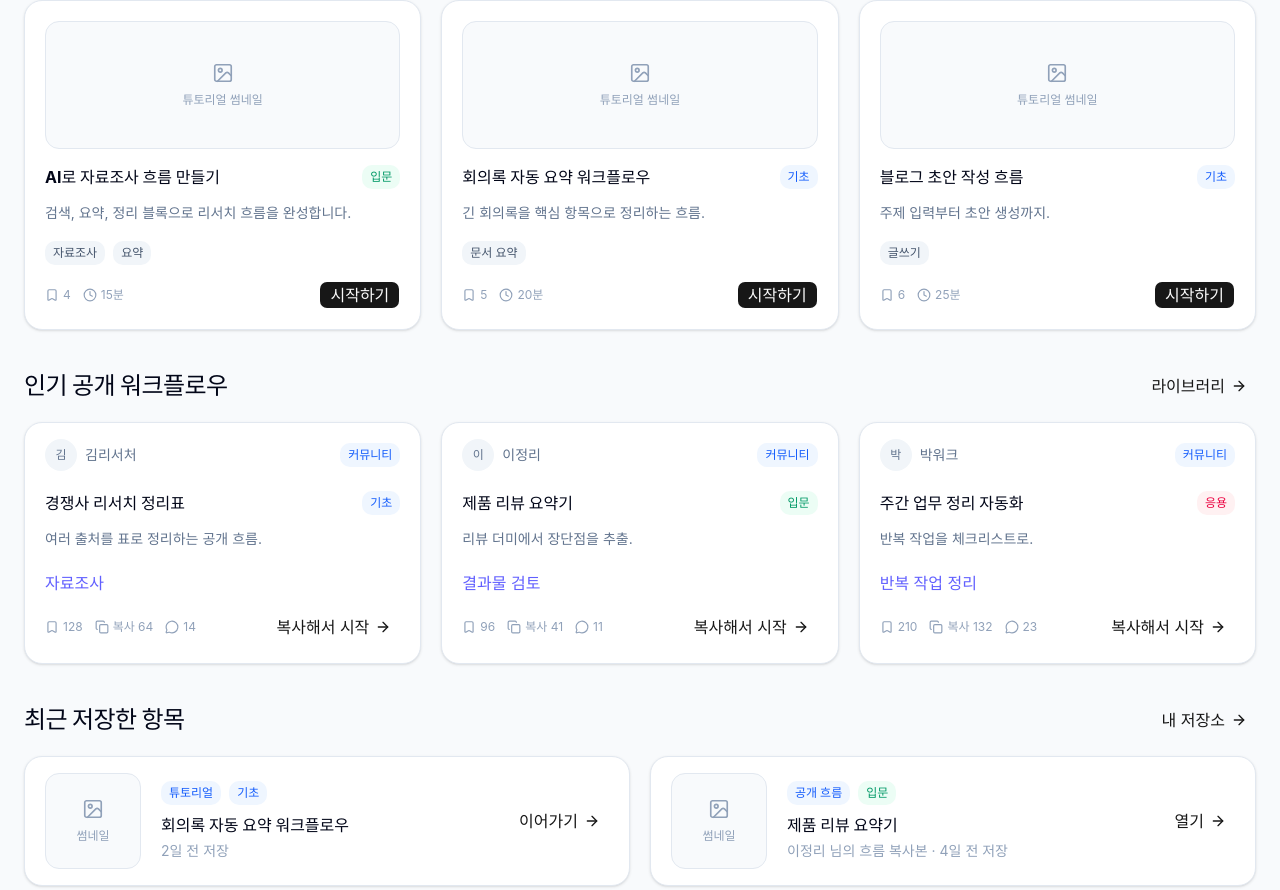
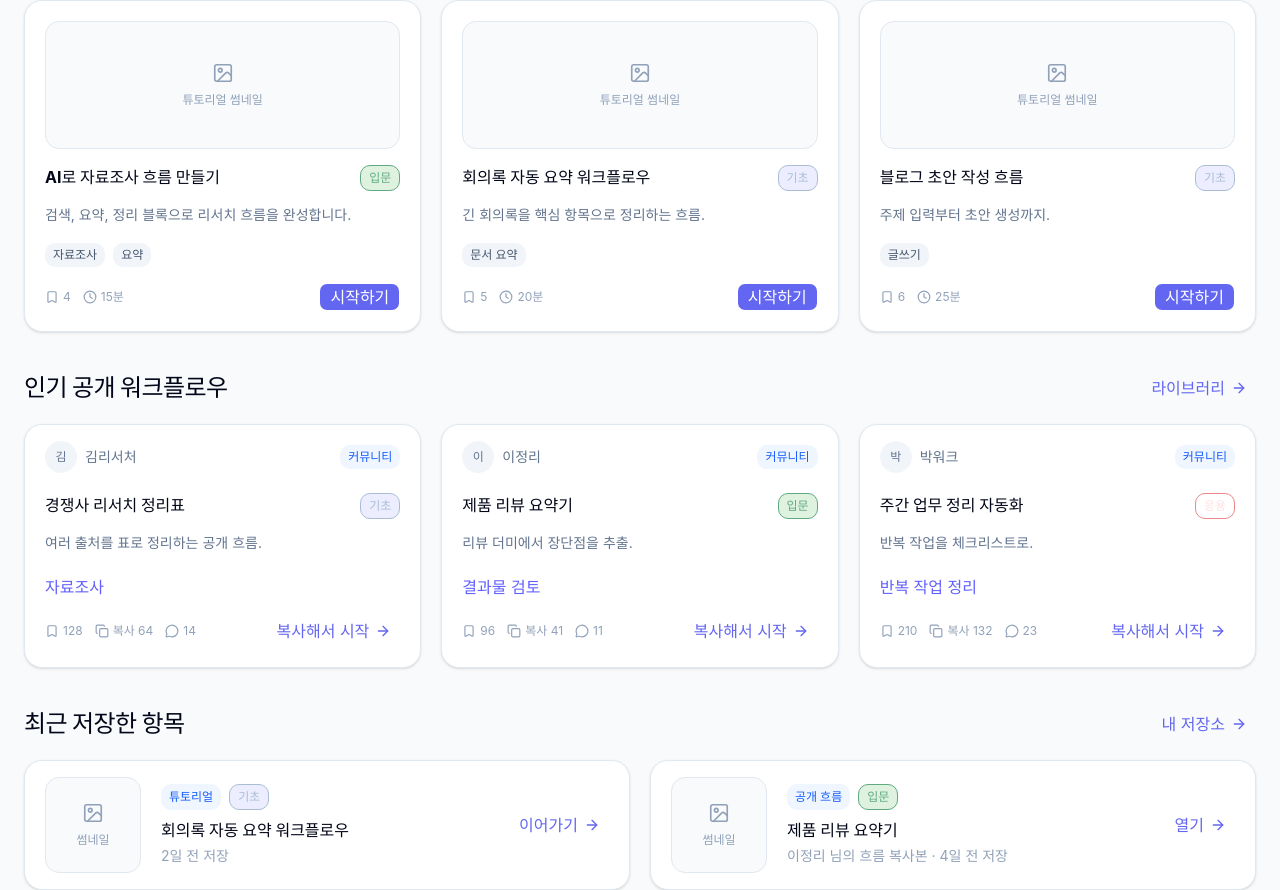
Before and after one commit to UMCLearningLM/UMCLearningLM_FE, a React (Vite) app in the folder LearningLM/: page / in a window 1280 px wide. Shown: the part 1323-2213 px from the top of the page. Built offline with nearby package versions, Linux system fonts and the light colour scheme.

Commit message:
공통컴포넌트 수정

```diff
--- a/LearningLM/src/components/ui/Badge.tsx
+++ b/LearningLM/src/components/ui/Badge.tsx
@@ -1,7 +1,17 @@
 import type { HTMLAttributes, ReactNode } from 'react'
 
-type BadgeVariant = 'gray' | 'green' | 'blue' | 'purple' | 'pink'
+export type BadgeVariant =
+  | 'gray'
+  | 'green'
+  | 'blue'
+  | 'purple'
+  | 'pink'
+  | 'levelBeginner'
+  | 'levelBasic'
+  | 'levelAdvanced'
 type BadgeSize = 'sm' | 'md'
+
+
 
 interface BadgeProps extends HTMLAttributes<HTMLSpanElement> {
   variant?: BadgeVariant
@@ -10,11 +20,29 @@ interface BadgeProps extends HTMLAttributes<HTMLSpanElement> {
 }
 
 const variantClass: Record<BadgeVariant, string> = {
-  gray: 'bg-slate-100 text-slate-600',
-  green: 'bg-emerald-50 text-emerald-600',
-  blue: 'bg-blue-50 text-blue-600',
-  purple: 'bg-indigo-50 text-indigo-600',
-  pink: 'bg-rose-50 text-rose-600',
+  gray:
+    'bg-slate-100 text-slate-600',
+
+  green:
+    'bg-emerald-50 text-emerald-600',
+
+  blue:
+    'bg-blue-50 text-blue-600',
+
+  purple:
+    'bg-indigo-50 text-indigo-600',
+
+  pink:
+    'bg-rose-50 text-rose-600',
+
+  levelBeginner:
+    'border border-[#5FAA81] bg-[#DFF2DF] text-[#5FAA81]',
+
+  levelBasic:
+    'border border-[#A9BDD4] bg-[#ECEEFF] text-[#A9BDD4]',
+
+  levelAdvanced:
+    'border border-[#EF8888] bg-white text-[#FFE1E1]',
 }
 
 const sizeClass: Record<BadgeSize, string> = {
@@ -29,10 +57,17 @@ export function Badge({
   children,
   ...props
 }: BadgeProps) {
+  const isLevelVariant =
+    variant === 'levelBeginner' ||
+    variant === 'levelBasic' ||
+    variant === 'levelAdvanced'
   return (
     <span
       className={[
-        'inline-flex items-center rounded-lg font-semibold',
+        'inline-flex items-center rounded-lg',
+        isLevelVariant
+          ? 'font-black'
+          : 'font-semibold',
         variantClass[variant],
         sizeClass[size],
         className,
--- a/LearningLM/src/components/ui/Button.tsx
+++ b/LearningLM/src/components/ui/Button.tsx
@@ -21,7 +21,7 @@ const buttonVariants = cva(
     variants: {
       variant: {
         default:
-          'bg-primary text-primary-foreground hover:bg-primary/80',
+          'bg-primary text-primary-foreground hover:bg-[var(--primary-hover)]',
 
         outline:
           'border-border bg-background hover:bg-muted hover:text-foreground aria-expanded:bg-muted aria-expanded:text-foreground dark:border-input dark:bg-input/30 dark:hover:bg-input/50',
--- a/LearningLM/src/features/tutorial/components/TutorialCard.tsx
+++ b/LearningLM/src/features/tutorial/components/TutorialCard.tsx
@@ -1,17 +1,31 @@
-import { Blocks, Clock } from 'lucide-react'
-import type { Tutorial } from '../data/tutorials'
-import { Button } from '../../../components/ui/Button'
-import { Card } from '../../../components/ui/Card'
+import {
+  Blocks,
+  Clock,
+} from 'lucide-react'
+
+import type {
+  Tutorial,
+} from '../data/tutorials'
+
+import {
+  Button,
+} from '../../../components/ui/Button'
+
+import {
+  Badge,
+} from '../../../components/ui/Badge'
+
+import {
+  Card,
+} from '../../../components/ui/Card'
+
+import {
+  getTutorialLevelBadgeVariant,
+} from '../utils/tutorialLevelStyle'
 
 interface TutorialCardProps {
   tutorial: Tutorial
   onStart?: (tutorialId: number) => void
-}
-
-const levelClassMap: Record<Tutorial['level'], string> = {
-  입문: 'border-emerald-200 bg-emerald-50 text-emerald-600',
-  기초: 'border-blue-200 bg-blue-50 text-blue-600',
-  응용: 'border-rose-200 bg-rose-50 text-rose-600',
 }
 
 function WireframeThumbnail() {
@@ -40,14 +54,17 @@ export function TutorialCard({ tutorial, onStart }: TutorialCardProps) {
         </p>
 
         <div className="mt-5 flex flex-wrap gap-2">
-          <span
-            className={[
-              'inline-flex items-center rounded-lg border px-3 py-1 text-xs font-bold',
-              levelClassMap[tutorial.level],
-            ].join(' ')}
+          <Badge
+            variant={
+              getTutorialLevelBadgeVariant(
+                tutorial.level,
+              )
+            }
+            size="sm"
+            className="px-3"
           >
             {tutorial.level}
-          </span>
+          </Badge>
 
           {tutorial.categories.slice(0, 2).map((category) => (
             <span
--- /dev/null
+++ b/LearningLM/src/features/tutorial/utils/tutorialLevelStyle.ts
@@ -0,0 +1,44 @@
+import type {
+  BadgeVariant,
+} from '../../../components/ui/Badge'
+
+import type {
+  TutorialLevel,
+} from '../data/tutorials'
+
+export const tutorialLevelBadgeVariantMap: Record<
+  TutorialLevel,
+  BadgeVariant
+> = {
+  입문: 'levelBeginner',
+  기초: 'levelBasic',
+  응용: 'levelAdvanced',
+}
+
+export function getTutorialLevelBadgeVariant(
+  level: string,
+): BadgeVariant {
+  if (level === '입문') {
+    return 'levelBeginner'
+  }
+
+  if (level === '기초') {
+    return 'levelBasic'
+  }
+
+  if (level === '응용') {
+    return 'levelAdvanced'
+  }
+
+  return 'gray'
+}
+
+export function isTutorialLevel(
+  value: string,
+): value is TutorialLevel {
+  return (
+    value === '입문' ||
+    value === '기초' ||
+    value === '응용'
+  )
+}
--- a/LearningLM/src/index.css
+++ b/LearningLM/src/index.css
@@ -25,8 +25,9 @@
   --popover: oklch(1 0 0);
   --popover-foreground: oklch(0.145 0 0);
 
-  --primary: oklch(0.205 0 0);
-  --primary-foreground: oklch(0.985 0 0);
+  --primary: #6366f1;
+  --primary-hover: #4f52d8;
+  --primary-foreground: #ffffff;
 
   --secondary: oklch(0.97 0 0);
   --secondary-foreground: oklch(0.205 0 0);
@@ -160,8 +161,9 @@ select {
   --popover: oklch(0.205 0 0);
   --popover-foreground: oklch(0.985 0 0);
 
-  --primary: oklch(0.922 0 0);
-  --primary-foreground: oklch(0.205 0 0);
+  --primary: #6366f1;
+  --primary-hover: #4f52d8;
+  --primary-foreground: #ffffff;
 
   --secondary: oklch(0.269 0 0);
   --secondary-foreground: oklch(0.985 0 0);
--- a/LearningLM/src/pages/home/HomePage.tsx
+++ b/LearningLM/src/pages/home/HomePage.tsx
@@ -34,6 +34,11 @@ import {
 import {
   Badge,
 } from '../../components/ui/Badge'
+
+import {
+  getTutorialLevelBadgeVariant,
+  isTutorialLevel,
+} from '../../features/tutorial/utils/tutorialLevelStyle'
 
 import {
   Card,
@@ -116,8 +121,6 @@ const tutorials = [
     description:
       '검색, 요약, 정리 블록으로 리서치 흐름을 완성합니다.',
     level: '입문',
-    levelVariant:
-      'green' as const,
     tags: [
       '자료조사',
       '요약',
@@ -132,8 +135,6 @@ const tutorials = [
     description:
       '긴 회의록을 핵심 항목으로 정리하는 흐름.',
     level: '기초',
-    levelVariant:
-      'blue' as const,
     tags: [
       '문서 요약',
     ],
@@ -147,8 +148,6 @@ const tutorials = [
     description:
       '주제 입력부터 초안 생성까지.',
     level: '기초',
-    levelVariant:
-      'blue' as const,
     tags: [
       '글쓰기',
     ],
@@ -167,8 +166,6 @@ const workflows = [
       '여러 출처를 표로 정리하는 공개 흐름.',
     category: '자료조사',
     level: '기초',
-    levelVariant:
-      'blue' as const,
     saves: 128,
     copies: 64,
     comments: 14,
@@ -183,8 +180,6 @@ const workflows = [
     category:
       '결과물 검토',
     level: '입문',
-    levelVariant:
-      'green' as const,
     saves: 96,
     copies: 41,
     comments: 11,
@@ -199,8 +194,6 @@ const workflows = [
     category:
       '반복 작업 정리',
     level: '응용',
-    levelVariant:
-      'pink' as const,
     saves: 210,
     copies: 132,
     comments: 23,
@@ -376,7 +369,7 @@ export function HomePage() {
 
               <div className="flex-1">
                 <div className="mb-2 flex items-center gap-2">
-                  <Badge variant="green">
+                  <Badge variant="levelBeginner">
                     입문
                   </Badge>
 
@@ -484,7 +477,9 @@ export function HomePage() {
 
                       <Badge
                         variant={
-                          tutorial.levelVariant
+                          getTutorialLevelBadgeVariant(
+                            tutorial.level,
+                          )
                         }
                       >
                         {
@@ -602,7 +597,9 @@ export function HomePage() {
 
                       <Badge
                         variant={
-                          workflow.levelVariant
+                          getTutorialLevelBadgeVariant(
+                            workflow.level,
+                          )
                         }
                       >
                         {
@@ -718,9 +715,12 @@ export function HomePage() {
                                 badge
                               }
                               variant={
-                                badge ===
-                                '입문'
-                                  ? 'green'
+                                isTutorialLevel(
+                                  badge,
+                                )
+                                  ? getTutorialLevelBadgeVariant(
+                                      badge,
+                                    )
                                   : 'blue'
                               }
                             >
```
Also changed, not shown: LearningLM/src/pages/tutorial/OfficialTutorialPage.tsx (+96 -17 lines).
